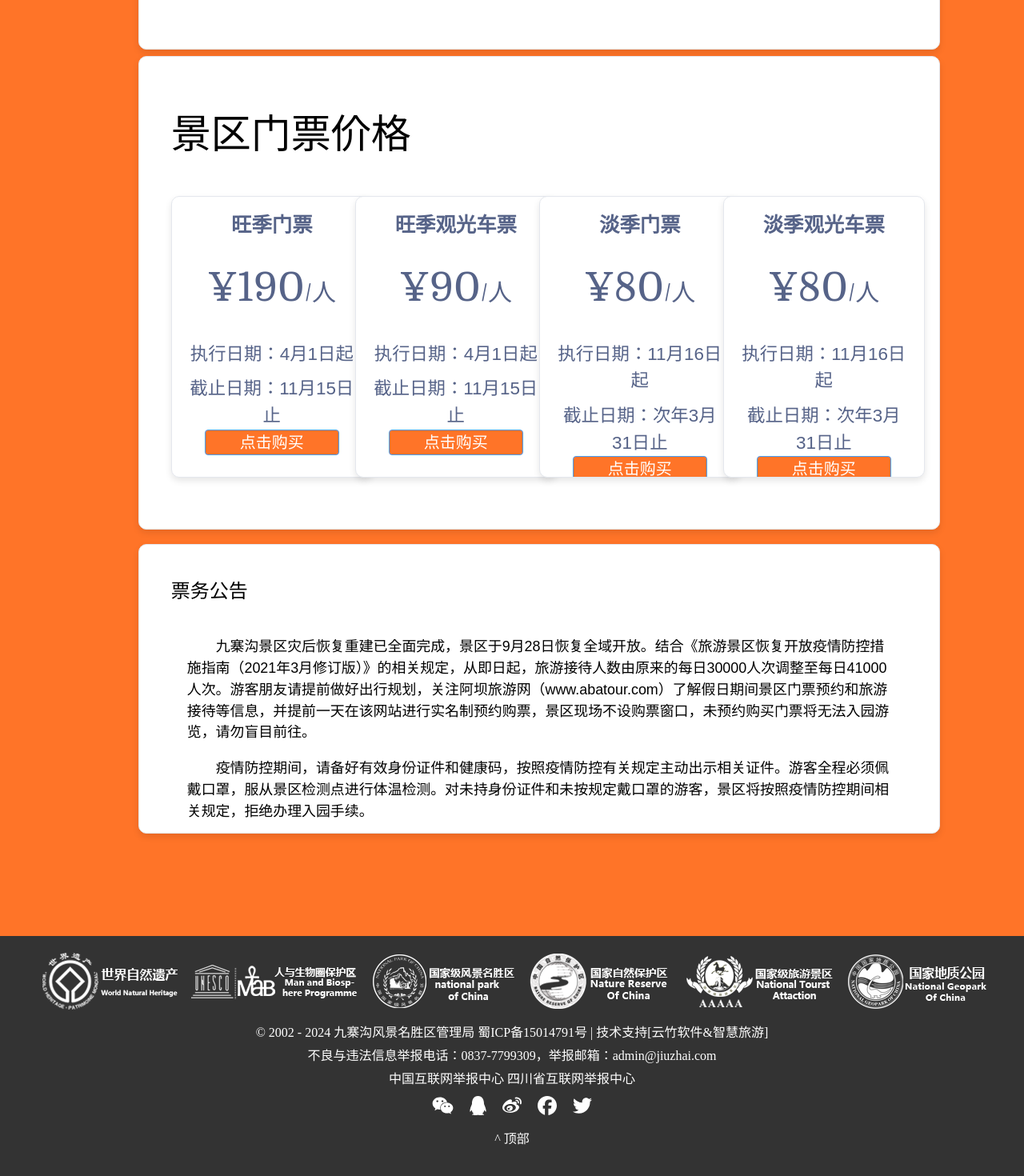
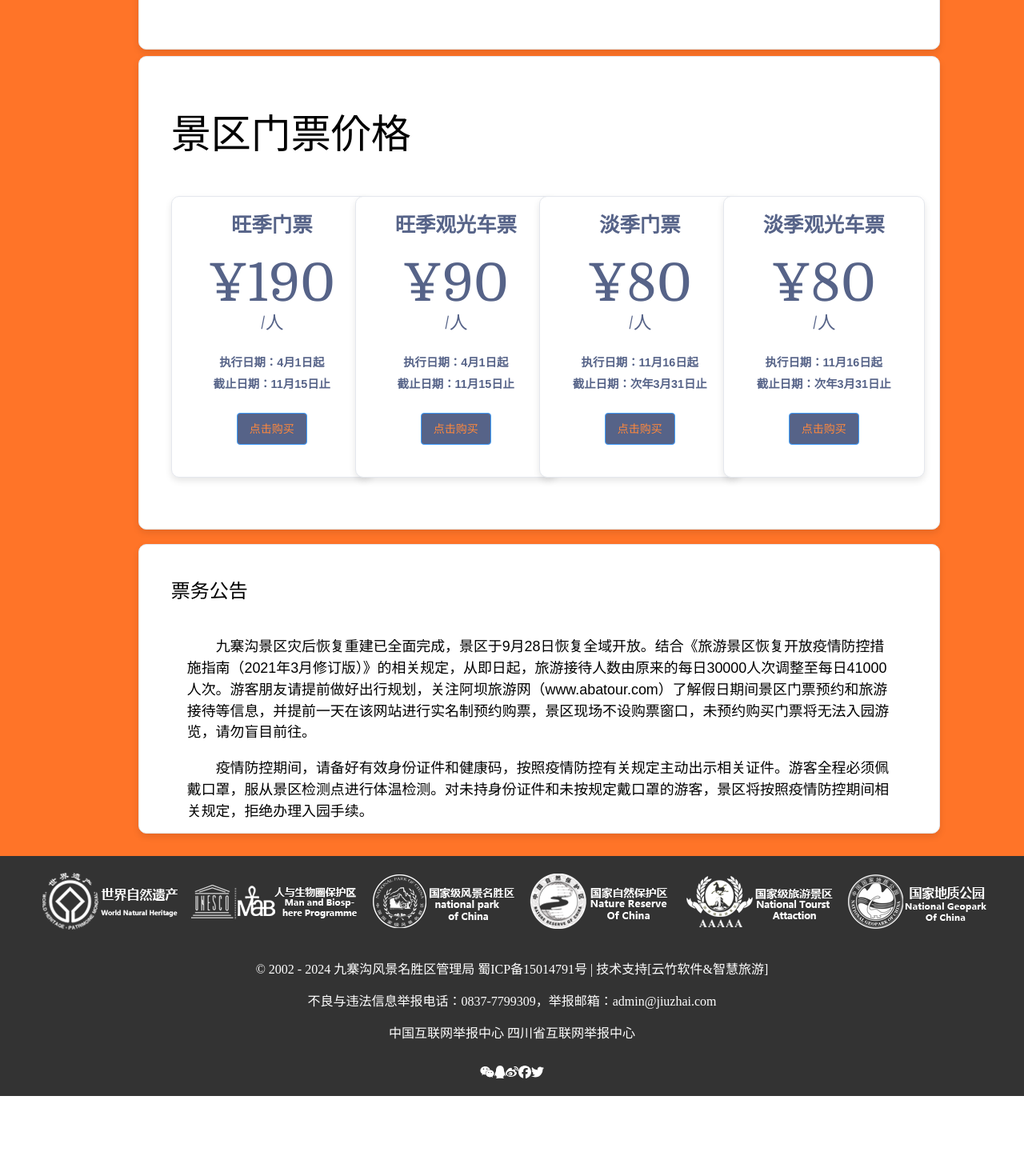
Before and after one commit to GanBro/VueAssignment, a Vue app: page /culture in a window 1280 px wide. Shown: the part 230-1700 px from the top of the page at 80% size. After the commit the page ends 1600 px from the top, so only its background shows below. Built offline with nearby package versions, Linux system fonts and the light colour scheme; a web font is replaced by a local one.

Commit message:
footer（票务信息界面）

```diff
--- a/src/pages/Tickets.vue
+++ b/src/pages/Tickets.vue
@@ -58,7 +58,6 @@
           <font-awesome-icon icon="fa-brands fa-facebook" class="icon" />
           <font-awesome-icon icon="fa-brands fa-twitter" class="icon" />
         </div>
-        <p class="back-to-top">^ 顶部</p>
       </el-footer>
     </el-row>
   </el-row>
@@ -99,43 +98,56 @@ export default {
   }
 };
 </script>
-
 <style scoped>
 .container {
   width: 100%;
-  height: 1700px; /* 增加高度以适应底栏 */
+  height: 1600px; /* 调整页面高度以适应底栏和其他内容 */
   position: relative;
 }
 
+.footer {
+  background-color: #333;
+  color: #fff;
+  text-align: center;
+  padding: 20px 0;
+  width: 100%;
+  bottom: 0;
+  position: absolute;
+  left: 0;
+  height: 300px; /* 根据实际需要调整高度 */
+  display: flex;
+  flex-direction: column;
+  align-items: center;
+  justify-content: space-between;
+}
 .background {
   background-color: rgb(255, 116, 40);
-  width: 100%; /* 设置宽度 */
-  height: 100%; /* 设置高度 */
+  width: 100%; /* Set width */
+  height: 100%; /* Set height */
   position: absolute;
 }
 
 .custom-card {
-  position: absolute; /* 绝对定位 */
+  position: absolute; /* Absolute positioning */
   left: 13.5%;
   width: 75%;
-  background-color: white; /* 卡片背景颜色 */
-  border-radius: 10px; /* 卡片圆角 */
-  box-shadow: 0 4px 8px rgba(0, 0, 0, 0.1); /* 卡片阴影 */
-  display: flex; /* 使用 Flexbox 居中内容 */
-  flex-direction: column; /* 垂直排列 */
-  justify-content: flex-start; /* 从上方开始排列 */
-  align-items: center; /* 垂直居中 */
-  padding: 20px; /* 内边距 */
+  background-color: white; /* Card background color */
+  border-radius: 10px; /* Card border radius */
+  box-shadow: 0 4px 8px rgba(0, 0, 0, 0.1); /* Card shadow */
+  display: flex; /* Flexbox for centering content */
+  flex-direction: column; /* Vertical layout */
+  justify-content: flex-start; /* Start from top */
+  align-items: center; /* Vertical centering */
+  padding: 20px; /* Padding */
 }
 
 .custom-card1 {
-  align-items: flex-start; /* 左对齐 */
+  align-items: flex-start; /* Left-aligned */
 }
 
 .card-content {
   font-family: 'quando', sans-serif, Tahoma, Geneva, Arial, "Microsoft YaHei", 微软雅黑;
   font-size: 59.2px;
-  margin-top: 20px;
   color: rgb(255, 117, 41);
   line-height: 68.08px;
   text-align: center;
@@ -144,6 +156,22 @@ export default {
   font-variant: normal;
   text-transform: none;
   text-decoration: none;
+}
+
+.detailed-card {
+  position: absolute; /* Absolute positioning */
+  top: 100px; /* Adjusted top position */
+  left: 13.5%; /* Same left position as other cards */
+  width: 75%; /* Same width as other cards */
+  height: 550px; /* Fixed height as per requirement */
+  background-color: white; /* Card background color */
+  border-radius: 10px; /* Card border radius */
+  box-shadow: 0 4px 8px rgba(0, 0, 0, 0.1); /* Card shadow */
+  display: flex; /* Flexbox for centering content */
+  flex-direction: column; /* Vertical layout */
+  justify-content: flex-start; /* Start from top */
+  align-items: center; /* Vertical centering */
+  padding: 20px; /* Padding */
 }
 
 .detailed-card .card-header {
@@ -169,7 +197,7 @@ export default {
   box-shadow: 0 4px 8px rgba(0, 0, 0, 0.1);
   text-align: center;
   width: 250px;
-  height: 350px; /* 设置卡片高度 */
+  height: 350px; /* Card height */
   display: flex;
   flex-direction: column;
   justify-content: space-between;
@@ -198,43 +226,50 @@ export default {
   font-variant: normal;
   text-transform: none;
   text-decoration: none;
+  display: flex; /* Flex layout */
+  flex-direction: column; /* Vertical layout */
+  align-items: center; /* Center align */
 }
 
-.price {
-  font-size: 50px;
+.small-card-price .price {
+  margin-bottom: -50px; /* Spacing between price and unit */
 }
 
-.unit {
-  font-size: 30px;
+.small-card-price .unit {
+  font-size: 22.4px; /* Adjust unit font size */
 }
 
 .small-card-details {
-  list-style-type: none;
+  list-style: none;
   padding: 0;
-  margin: 0;
+  margin: -10px 0;
 }
 
-.card-detail {
-  font-family: 'quando', sans-serif, Tahoma, Geneva, Arial, "Microsoft YaHei", 微软雅黑;
-  font-size: 22.4px;
+.small-card-details li {
+  font-family: 'nexa', sans-serif;
+  font-size: 14.4px;
   color: rgb(86, 99, 136);
-  line-height: 33.6px;
-  font-weight: 400;
+  line-height: 21.6px;
+  font-weight: 700;
   font-style: normal;
   font-variant: normal;
   text-transform: none;
   text-decoration: none;
-  margin-top: 10px;
+  margin-bottom: 5px;
 }
 
 .small-card-button {
-  background-color: rgb(255, 116, 40);
-  font-size: 20px;
-  width: 80%;
-  margin: 0 auto 10px auto;
+  background-color: rgb(86, 99, 136);
+  color: rgb(255, 136, 60);
+  margin-top: 30px;
+  height: 40px;
 }
 
-/* 公告卡片样式 */
+.small-card-button:hover {
+  background-color: rgb(255, 255, 255); /* White background on hover */
+  color: rgb(0, 0, 0); /* Black text on hover */
+}
+
 .card-content1 {
   font-family: 'quando', sans-serif, Tahoma, Geneva, Arial, "Microsoft YaHei", 微软雅黑;
   font-size: 24px;
@@ -246,21 +281,9 @@ export default {
   font-variant: normal;
   text-transform: none;
   text-decoration: none;
-  text-align: left; /* 对齐方式改为左对齐 */
+  text-align: left; /* Left align */
   text-indent: 0px;
 }
-/*.card-content1 {
-  font-family: 'quando', sans-serif, Tahoma, Geneva, Arial, "Microsoft YaHei", 微软雅黑;
-  font-size: 40px;
-  color: rgb(255, 117, 41);
-  line-height: 68.08px;
-  text-align: center;
-  font-weight: 400;
-  font-style: normal;
-  font-variant: normal;
-  text-transform: none;
-  text-decoration: none;
-}*/
 
 .card-body {
   padding: 20px;
@@ -278,55 +301,23 @@ export default {
   font-variant: normal;
   text-transform: none;
   text-decoration: none;
-  text-indent: 2em; /* 首行缩进 */
+  text-indent: 2em; /* First line indentation */
 }
 
 .announcement-link {
-  color: rgb(255, 116, 40);
+  font-family: 'quando', sans-serif, Tahoma, Geneva, Arial, "Microsoft YaHei", 微软雅黑;
+  font-size: 15.92px;
+  color: rgb(255, 72, 0);
+  background-color: rgba(0, 0, 0, 0);
+  line-height: 26.88px;
+  font-weight: 400;
+  font-style: normal;
+  font-variant: normal;
+  text-transform: none;
   text-decoration: none;
-}
-
-.announcement-link:hover {
-  text-decoration: underline;
-}
-
-/* 底栏样式 */
-.footer {
-  background-color: #333;
-  color: #fff;
-  text-align: center;
-  padding: 20px 0;
-  width: 100%;
-  bottom: 0;
-  position: absolute; /* 固定在页面底部 */
-  left: 0;
-  height: 300px;
-  display: flex;
-  flex-direction: column;
-  align-items: center;
-  justify-content: space-between;
-}
-
-.footer-icons img {
-  margin: 0 10px;
-}
-
-.footer-icons .icon {
-  margin: 0 10px;
-  color: #fff;
-  font-size: 24px;
-}
-
-.footer-content p {
-  margin: 5px 0;
-}
-
-.back-to-top {
-  margin-top: 10px;
+  text-indent: 0; /* No indentation */
+  margin-top: 70px; /* Top margin */
+  text-align: left; /* Left align */
   cursor: pointer;
 }
-
-.back-to-top:hover {
-  text-decoration: underline;
-}
 </style>
```
